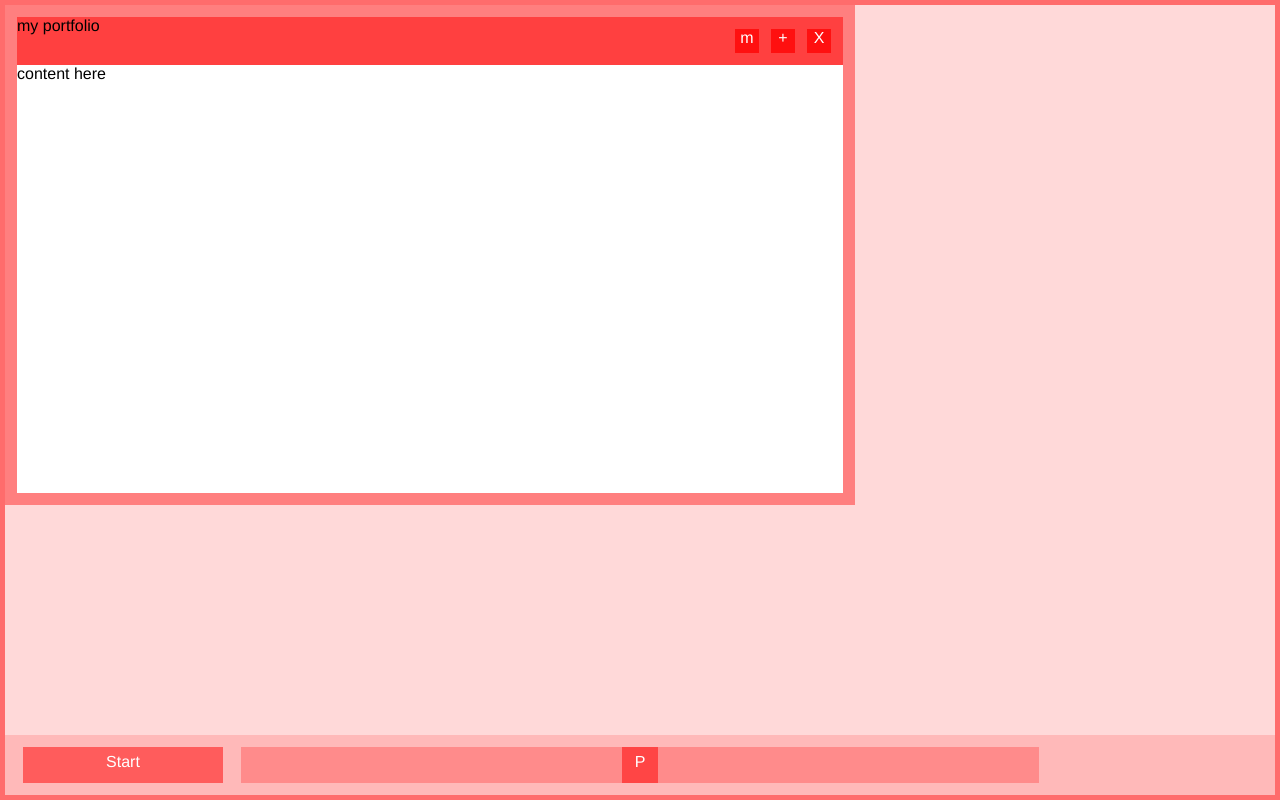
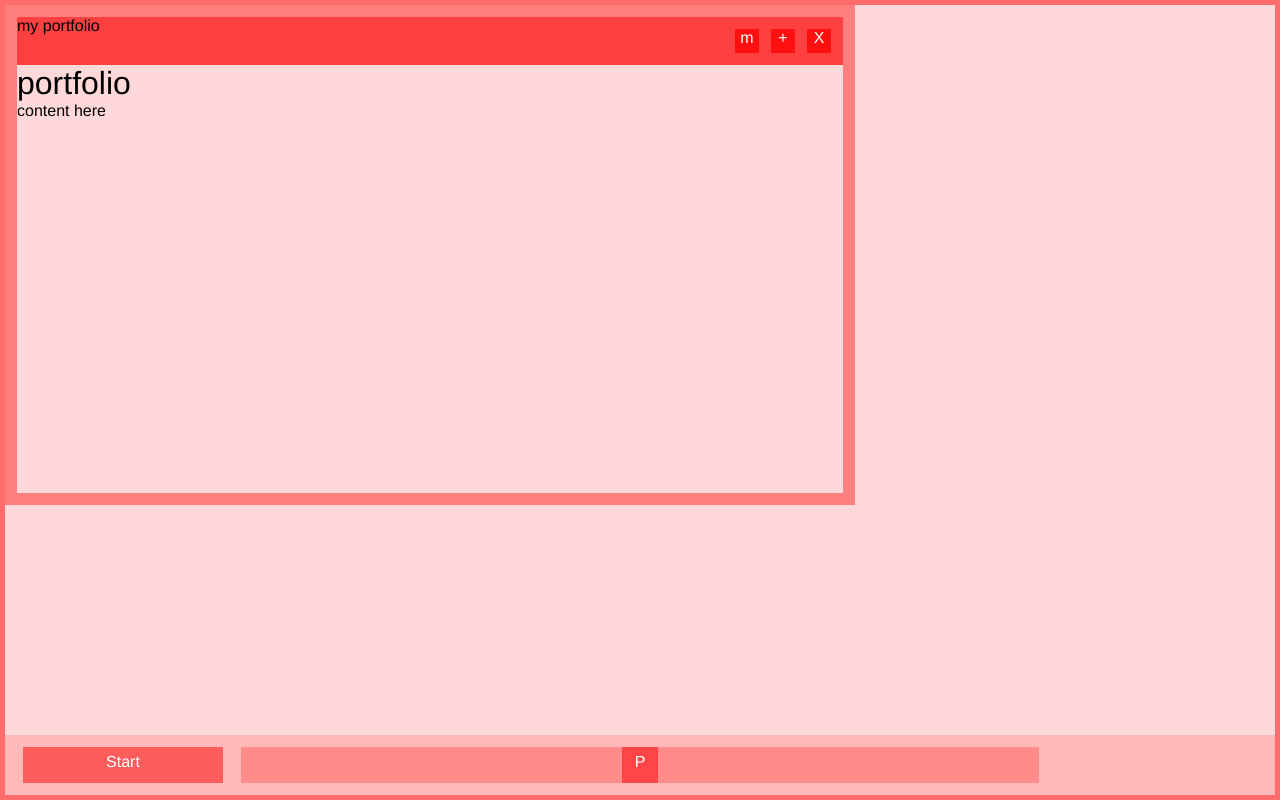
Before and after one commit to Isaacxpreston/portfolio, a Vue app: page / in a window 1280 px wide. Both pictures are taken after a click on the element "my portfolio". Built offline with nearby package versions, Linux system fonts and the light colour scheme.

Commit message:
building navigation

```diff
--- a/src/assets/js/browsers.js
+++ b/src/assets/js/browsers.js
@@ -33,17 +33,17 @@ const createTab = (obj) => {
 let contactChildren = {
   'linkedIn': createBrowser({
     'tabData': createTab({
-      'label:': 'LinkedIn'
+      'label': 'LinkedIn'
     })
   }),
   'gitHub': {
     'tabData': createTab({
-      'label:': 'GitHub'
+      'label': 'GitHub'
     })
   },
   'email': {
     'tabData': createTab({
-      'label:': 'Email'
+      'label': 'Email'
     })
   }
 }
@@ -105,6 +105,10 @@ export default {
       'label': 'my portfolio',
     }),
     'template': 'portfolio',
+    'content': {
+      'header': 'portfolio',
+      'copy': 'content here'
+    },
   }),
   'about': createBrowser({
     'tabData': createTab({
@@ -115,6 +119,7 @@ export default {
     'content': {
       'header': 'about me',
       'copy': '<---- click on a link to the left to get started'
+      // todo: potentially just have icons on 'parent' browsers like a file explorer would
     },
     'children': aboutChildren
   })
--- a/src/components/about.vue
+++ b/src/components/about.vue
@@ -1,5 +1,13 @@
 <template>
   <div>
-    <h1>About</h1>
+    <h1>{{content.header}}</h1>
+    <p>{{content.copy}}</p>
   </div>
 </template>
+
+
+<script>
+  export default {
+    props: ['content']
+  }
+</script>
--- a/src/components/browser.vue
+++ b/src/components/browser.vue
@@ -11,8 +11,10 @@
       <!-- browser content from props -->
       <!-- todo: move navigation out as separate component -->
       <navigation v-if="browserData['children']" :data="browserData['children']" />
+
       <div class="browser__content-inner" :class="browserContentClass">
-        <component :is="browserData['template']" />
+        <!-- todo: make responsive to navigation -->
+        <component :is="currentTemplate['template']" :content="currentTemplate['content']" />
       </div>
     </div>
   </div>
@@ -29,6 +31,14 @@
   export default {
     props: ['browserData', 'view'],
     mixins: [emit],
+    data () {
+      return {
+        currentTemplate: {
+          'template': this.browserData['template'],
+          'content': this.browserData['content']
+        }
+      }
+    },
     computed: {
       fullscreenIcon() {
         return this.browserData['browser--fullscreen'] ? '-' : '+'
--- a/src/components/navigation.vue
+++ b/src/components/navigation.vue
@@ -12,7 +12,7 @@ export default {
   props: ['data'],
   components: {
     navigationItem
-  }
+  },
 }
 </script>
 
--- a/src/components/navigationItem.vue
+++ b/src/components/navigationItem.vue
@@ -28,10 +28,11 @@
         }
       }
     },
-    // mounted () {
-    //   console.log('mounted with')
-    //   console.log(this.data)
-    // }
+    mounted () {
+      console.log('mounted with')
+      console.log(this.data['children'])
+      // console.log(this.data['tabData']['label'])
+    }
   }
 
 </script>
--- a/src/components/portfolio.vue
+++ b/src/components/portfolio.vue
@@ -1,51 +1,24 @@
 <template>
-  <div class="portfolioContainer">
-    <!-- <navigation /> -->
-    <!-- <div class="portfolioWindow"> -->
-      <p>content here</p>
-    <!-- </div> -->
+  <div>
+    <h1>{{content.header}}</h1>
+    <p>{{content.copy}}</p>
   </div>
 </template>
 
 <script>
-  // import interact from 'interactjs'
-  // import navigation from './navigation'
-
-  // export default {
-  //   data () {
-  //     return {
-  //       // data here
-  //     }
-  //   },
-  //   // components: {
-  //   //   navigation
-  //   // }
-  // }
-
+  export default {
+    props: ['content']
+  }
 </script>
 
 <style scoped lang="scss">
-  .portfolioContainer {
-    position: absolute;
-    // background: rgba(255, 0, 0, 0.1);
-    background: white;
-    top: 0;
-    left: 0;
-    width: 100%;
-    height: 100%;
-  }
-
-  // .portfolioWindow {
+  // .portfolioContainer {
   //   position: absolute;
-  //   padding: 12px;
-  //   box-sizing: border-box;
-  //   background: rgba(255, 0, 0, 0.5);
+  //   // background: rgba(255, 0, 0, 0.1);
+  //   background: white;
   //   top: 0;
-  //   right: 0;
-  //   width: calc(100% - 200px);
+  //   left: 0;
+  //   width: 100%;
   //   height: 100%;
-  //   overflow: auto;
-  //   z-index: 1;
   // }
-
 </style>
```
